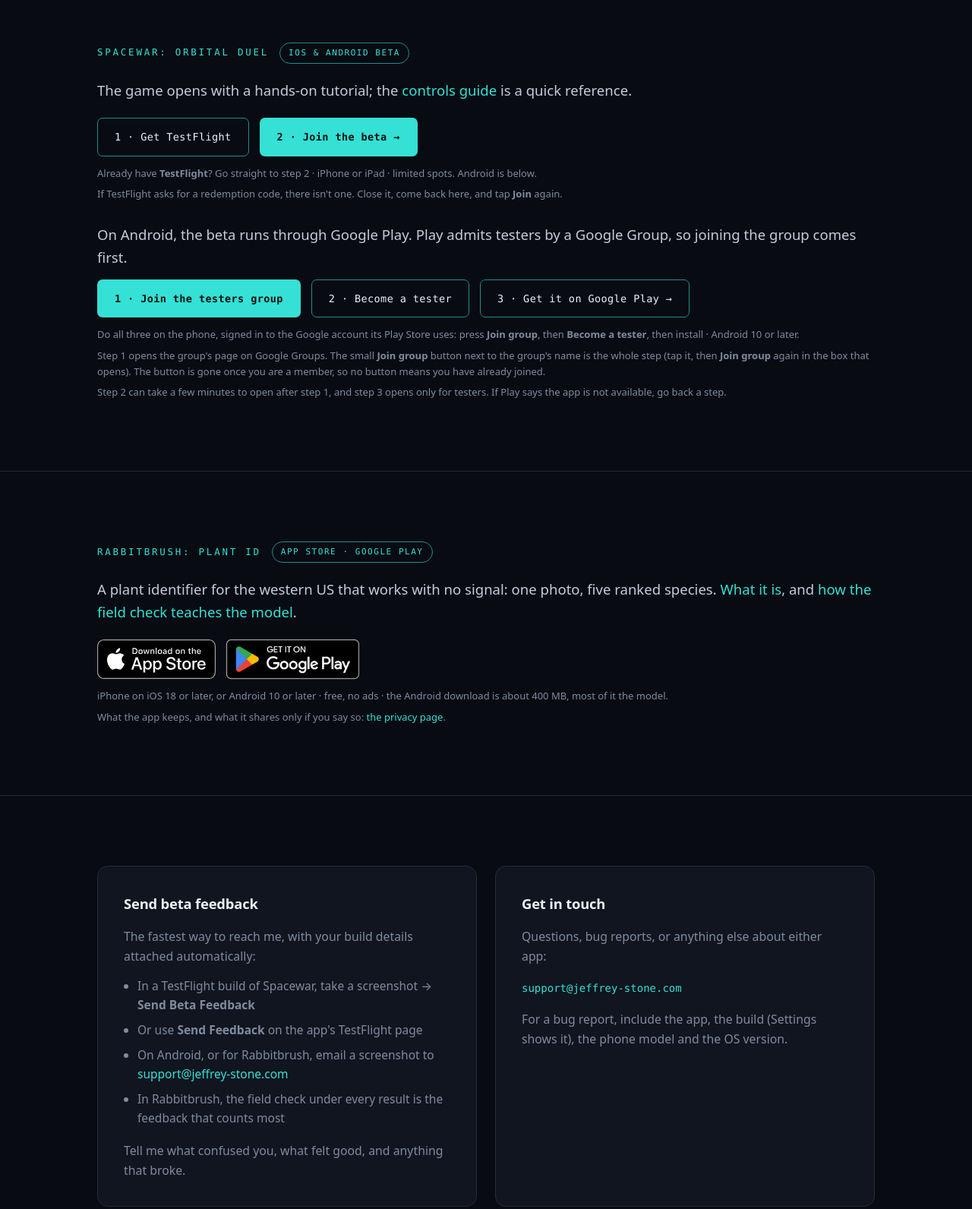
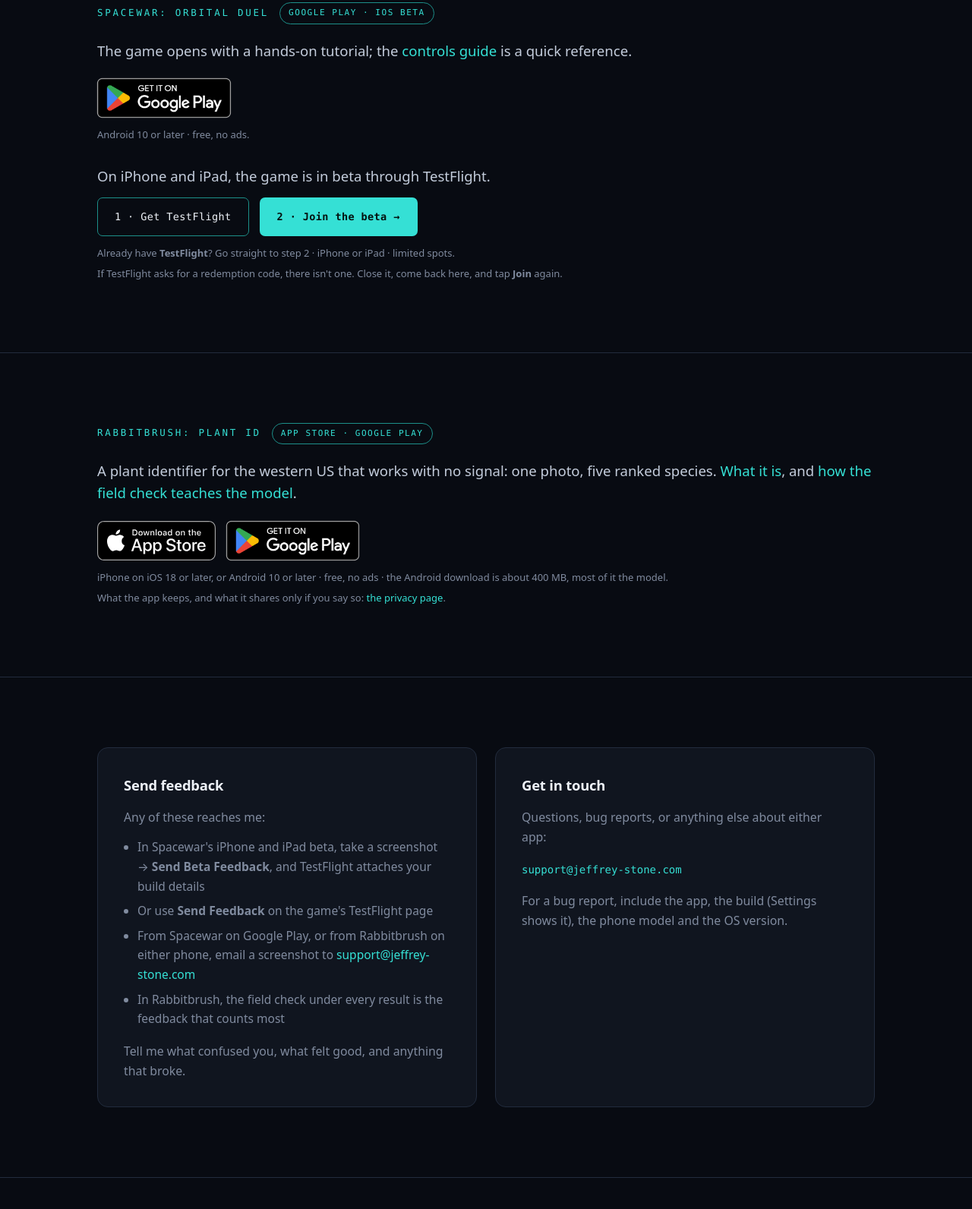
Before and after one commit to stonej-gh/jeffrey-stone-site, a plain HTML site: page support/index.html in a window 1280 px wide. Shown: the part 505-2097 px from the top of the page at 76% size. Drawn offline with Linux system fonts and the light colour scheme.

Commit message:
Publish site

```diff
--- a/support/index.html
+++ b/support/index.html
@@ -4,20 +4,20 @@
 <meta charset="utf-8">
 <meta name="viewport" content="width=device-width, initial-scale=1">
 <title>Support | Jeffrey Stone</title>
-<meta name="description" content="Spacewar: Orbital Duel in beta on iOS (TestFlight) or Android (Google Play), Rabbitbrush: Plant ID on the App Store and Google Play, and how to send feedback to the developer.">
+<meta name="description" content="Spacewar: Orbital Duel on Google Play and in beta on iPhone and iPad (TestFlight), Rabbitbrush: Plant ID on the App Store and Google Play, and how to send feedback to the developer.">
 <meta name="color-scheme" content="dark">
 <meta property="og:title" content="Support | Jeffrey Stone">
-<meta property="og:description" content="Spacewar: Orbital Duel in beta, Rabbitbrush: Plant ID on the App Store and Google Play, and how to reach the developer.">
+<meta property="og:description" content="Spacewar: Orbital Duel on Google Play and in beta on iPhone, Rabbitbrush: Plant ID on the App Store and Google Play, and how to reach the developer.">
 <meta property="og:type" content="website">
 <meta property="og:site_name" content="Jeffrey Stone">
 <meta property="og:url" content="https://jeffrey-stone.com/support/">
 <meta property="og:image" content="https://jeffrey-stone.com/assets/og-support.png">
 <meta property="og:image:width" content="1200">
 <meta property="og:image:height" content="630">
-<meta property="og:image:alt" content="Support: Spacewar: Orbital Duel in beta on iOS and Android, Rabbitbrush: Plant ID on the App Store and Google Play, and how to reach the developer.">
+<meta property="og:image:alt" content="Support and feedback: Spacewar on Google Play, Rabbitbrush in both stores, and how to reach me.">
 <meta name="twitter:card" content="summary_large_image">
 <meta name="twitter:title" content="Support | Jeffrey Stone">
-<meta name="twitter:description" content="Spacewar: Orbital Duel in beta, Rabbitbrush: Plant ID on the App Store and Google Play, and how to reach the developer.">
+<meta name="twitter:description" content="Spacewar: Orbital Duel on Google Play and in beta on iPhone, Rabbitbrush: Plant ID on the App Store and Google Play, and how to reach the developer.">
 <meta name="twitter:image" content="https://jeffrey-stone.com/assets/og-support.png">
 <link rel="icon" type="image/svg+xml" href="../assets/icon.svg">
 <link rel="icon" href="../assets/apple-touch-icon.png" sizes="180x180">
@@ -46,8 +46,8 @@
 <div class="page-head">
   <div class="wrap">
     <p class="eyebrow">Support &amp; feedback</p>
-    <h1>Testing an early build? Here's how to reach me</h1>
-    <p class="lede"><a href="../spacewar/">Spacewar: Orbital Duel</a> is in beta on iPhone, iPad and Android. <a href="../rabbitbrush/">Rabbitbrush: Plant ID</a> is on the App Store for iPhone and on Google Play for Android. How to get each is below; your notes shape where they go next.</p>
+    <h1>How to get the apps, and how to reach me</h1>
+    <p class="lede"><a href="../spacewar/">Spacewar: Orbital Duel</a> is on Google Play for Android and in beta on iPhone and iPad. <a href="../rabbitbrush/">Rabbitbrush: Plant ID</a> is on the App Store for iPhone and on Google Play for Android. How to get each is below; your notes shape where they go next.</p>
   </div>
 </div>
 
@@ -55,25 +55,20 @@
   <div class="wrap">
     <div class="flag">
       <p class="eyebrow" style="margin:0;">Spacewar: Orbital Duel</p>
-      <span class="badge">iOS &amp; Android Beta</span>
+      <span class="badge">Google Play &middot; iOS Beta</span>
     </div>
     <p class="lede">The game opens with a hands-on tutorial; the <a href="../spacewar/">controls guide</a> is a quick reference.</p>
     <div class="cta-row" style="margin-top:22px;">
+      <a class="store-badge play" href="https://play.google.com/store/apps/details?id=com.jeffreystone.spacewar" target="_blank" rel="noopener"><img src="../assets/google-play-badge.png" alt="Get it on Google Play" width="201" height="78"></a>
+    </div>
+    <p class="mono-line muted" style="margin-top:12px; font-size:13px;">Android 10 or later &middot; free, no ads.</p>
+    <p class="lede" style="margin-top:28px;">On iPhone and iPad, the game is in beta through TestFlight.</p>
+    <div class="cta-row" style="margin-top:14px;">
       <a class="btn btn-ghost" href="https://apps.apple.com/app/testflight/id899247664" target="_blank" rel="noopener">1 &middot; Get TestFlight</a>
       <a class="btn btn-primary" href="https://testflight.apple.com/join/bKWgvAwW" target="_blank" rel="noopener">2 &middot; Join the beta &rarr;</a>
     </div>
-    <p class="mono-line muted" style="margin-top:12px; font-size:13px;">Already have <b>TestFlight</b>? Go straight to step 2 &middot; iPhone or iPad &middot; limited spots. Android is below.</p>
+    <p class="mono-line muted" style="margin-top:12px; font-size:13px;">Already have <b>TestFlight</b>? Go straight to step 2 &middot; iPhone or iPad &middot; limited spots.</p>
     <p class="mono-line muted" style="margin-top:6px; font-size:13px;">If TestFlight asks for a redemption code, there isn't one. Close it, come back here, and tap <b>Join</b> again.</p>
-    <p class="lede" style="margin-top:28px;">On Android, the beta runs through Google Play. Play admits testers by a Google Group, so joining the group comes first.</p>
-    <div class="cta-row" style="margin-top:14px;">
-      <!-- the closed track's testers are the Google Group; the opt-in page and the store page answer only for an account in it -->
-      <a class="btn btn-primary" href="https://groups.google.com/g/spacewar-testers/about" target="_blank" rel="noopener">1 &middot; Join the testers group</a>
-      <a class="btn btn-ghost" href="https://play.google.com/apps/testing/com.justtinkering.spacewar" target="_blank" rel="noopener">2 &middot; Become a tester</a>
-      <a class="btn btn-ghost" href="https://play.google.com/store/apps/details?id=com.justtinkering.spacewar" target="_blank" rel="noopener">3 &middot; Get it on Google Play &rarr;</a>
-    </div>
-    <p class="mono-line muted" style="margin-top:12px; font-size:13px;">Do all three on the phone, signed in to the Google account its Play Store uses: press <b>Join group</b>, then <b>Become a tester</b>, then install &middot; Android 10 or later.</p>
-    <p class="mono-line muted" style="margin-top:6px; font-size:13px;">Step 1 opens the group's page on Google Groups. The small <b>Join group</b> button next to the group's name is the whole step (tap it, then <b>Join group</b> again in the box that opens). The button is gone once you are a member, so no button means you have already joined.</p>
-    <p class="mono-line muted" style="margin-top:6px; font-size:13px;">Step 2 can take a few minutes to open after step 1, and step 3 opens only for testers. If Play says the app is not available, go back a step.</p>
   </div>
 </section>
 
@@ -99,12 +94,12 @@
   <div class="wrap">
     <div class="duo">
       <div class="card">
-        <h3>Send beta feedback</h3>
-        <p>The fastest way to reach me, with your build details attached automatically:</p>
+        <h3>Send feedback</h3>
+        <p>Any of these reaches me:</p>
         <ul>
-          <li>In a TestFlight build of Spacewar, take a screenshot &rarr; <b>Send Beta Feedback</b></li>
-          <li>Or use <b>Send Feedback</b> on the app's TestFlight page</li>
-          <li>On Android, or for Rabbitbrush, email a screenshot to <a href="mailto:support@jeffrey-stone.com">support@jeffrey-stone.com</a></li>
+          <li>In Spacewar's iPhone and iPad beta, take a screenshot &rarr; <b>Send Beta Feedback</b>, and TestFlight attaches your build details</li>
+          <li>Or use <b>Send Feedback</b> on the game's TestFlight page</li>
+          <li>From Spacewar on Google Play, or from Rabbitbrush on either phone, email a screenshot to <a href="mailto:support@jeffrey-stone.com">support@jeffrey-stone.com</a></li>
           <li>In Rabbitbrush, the field check under every result is the feedback that counts most</li>
         </ul>
         <p style="margin-top:16px;">Tell me what confused you, what felt good, and anything that broke.</p>
```
Also changed, not shown: index.html (+4 -3 lines), share/index.html (+2 -2 lines), spacewar/index.html (+8 -7 lines), spacewar/support/index.html (+3 -3 lines), assets/og-spacewar-support.png (added), assets/og-spacewar.png, assets/og-support.png.
